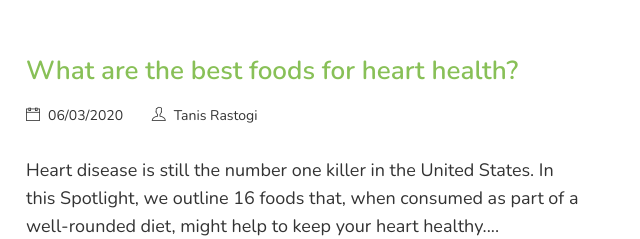
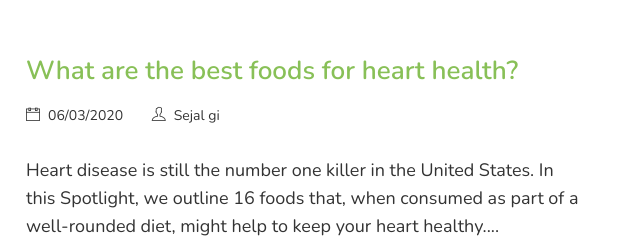
Before and after one commit to Darklord57/eathealthy.life, a plain HTML site: page blog.html in a window 1280 px wide. Shown: the part 797-1036 px from the top of the page, 629-1269 px from the left. Drawn offline with nearby package versions, Linux system fonts and the light colour scheme; some packages are replaced by stand-ins of ours.

Commit message:
Update blog.html

```diff
--- a/blog.html
+++ b/blog.html
@@ -217,7 +217,7 @@
 										</div>
 										<div class="wtloss_meta">
 											<a href="#"><span class="ti-calendar"></span>06/03/2020</a>
-											<a href="#"><span class="ti-user"></span>Tanis Rastogi</a>
+											<a href="#"><span class="ti-user"></span>Sejal gi</a>
 										</div>
 										<div class="wtloss_desc">
 											<p>Heart disease is still the number one killer in the United States.
```
